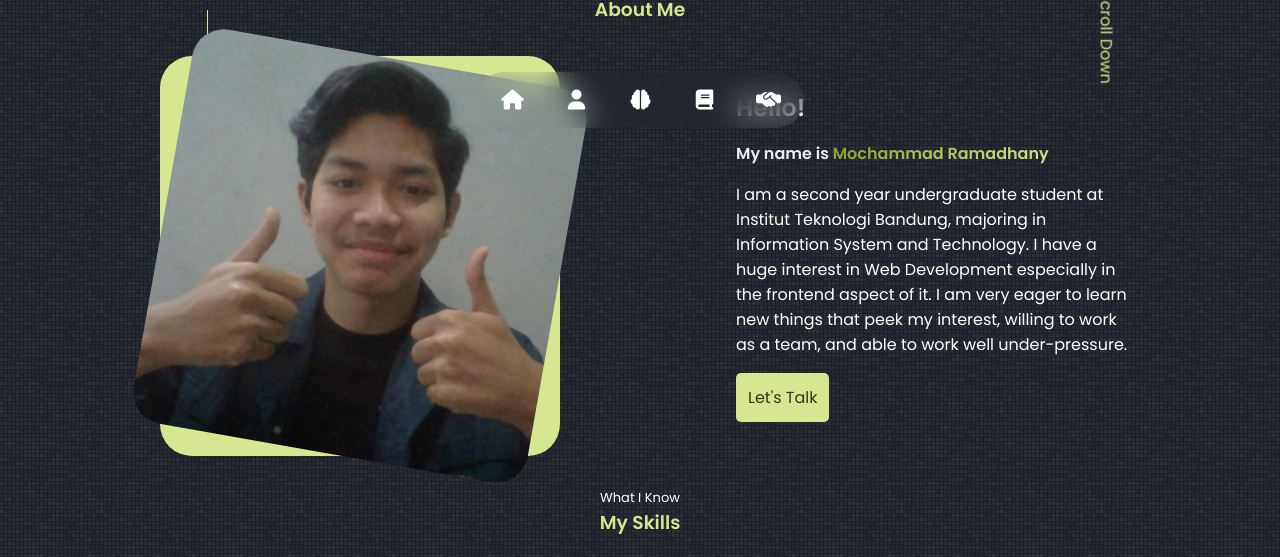
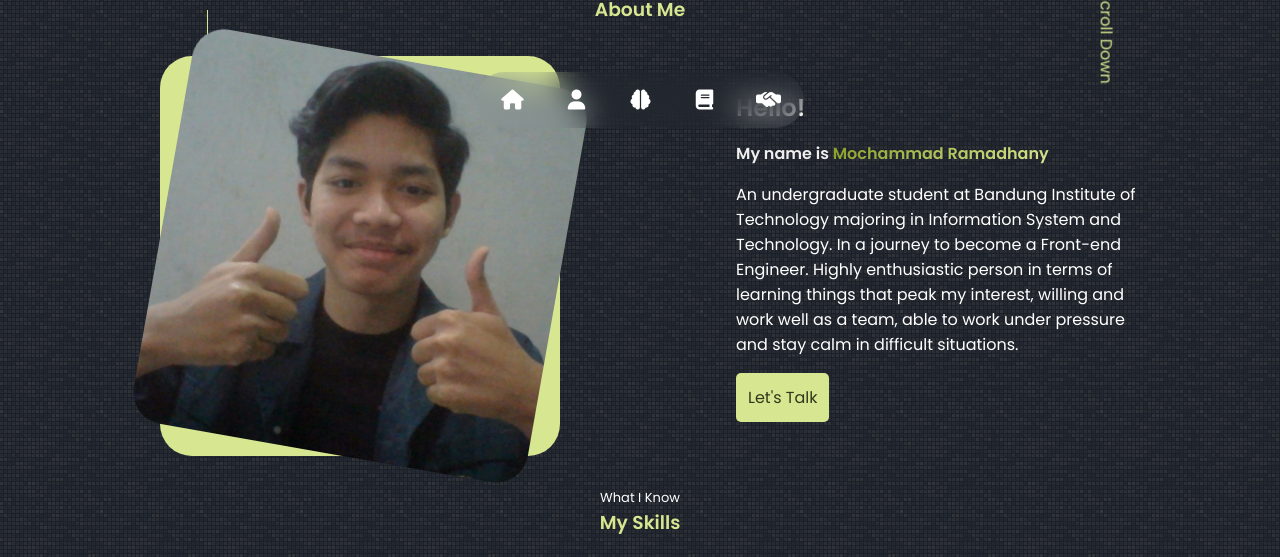
Before and after one commit to modanism/modanism.github.io, a plain HTML site: page index.html in a window 1280 px wide. Shown: the part 646-1203 px from the top of the page. Drawn offline with nearby package versions, Linux system fonts and the light colour scheme.

Commit message:
Update index.html

```diff
--- a/index.html
+++ b/index.html
@@ -78,11 +78,12 @@
             <h1>Hello!</h1>
             <h4>My name is <span>Mochammad Ramadhany</span></h4>
             <p>
-              I am a second year undergraduate student at Institut Teknologi
-              Bandung, majoring in Information System and Technology. I have a
-              huge interest in Web Development especially in the frontend aspect
-              of it. I am very eager to learn new things that peek my interest,
-              willing to work as a team, and able to work well under-pressure.
+              An undergraduate student at Bandung Institute of Technology
+              majoring in Information System and Technology. In a journey to
+              become a Front-end Engineer. Highly enthusiastic person in terms
+              of learning things that peak my interest, willing and work well as
+              a team, able to work under pressure and stay calm in difficult
+              situations.
             </p>
             <button>
               <a href="#contact">Let's Talk</a>
```
